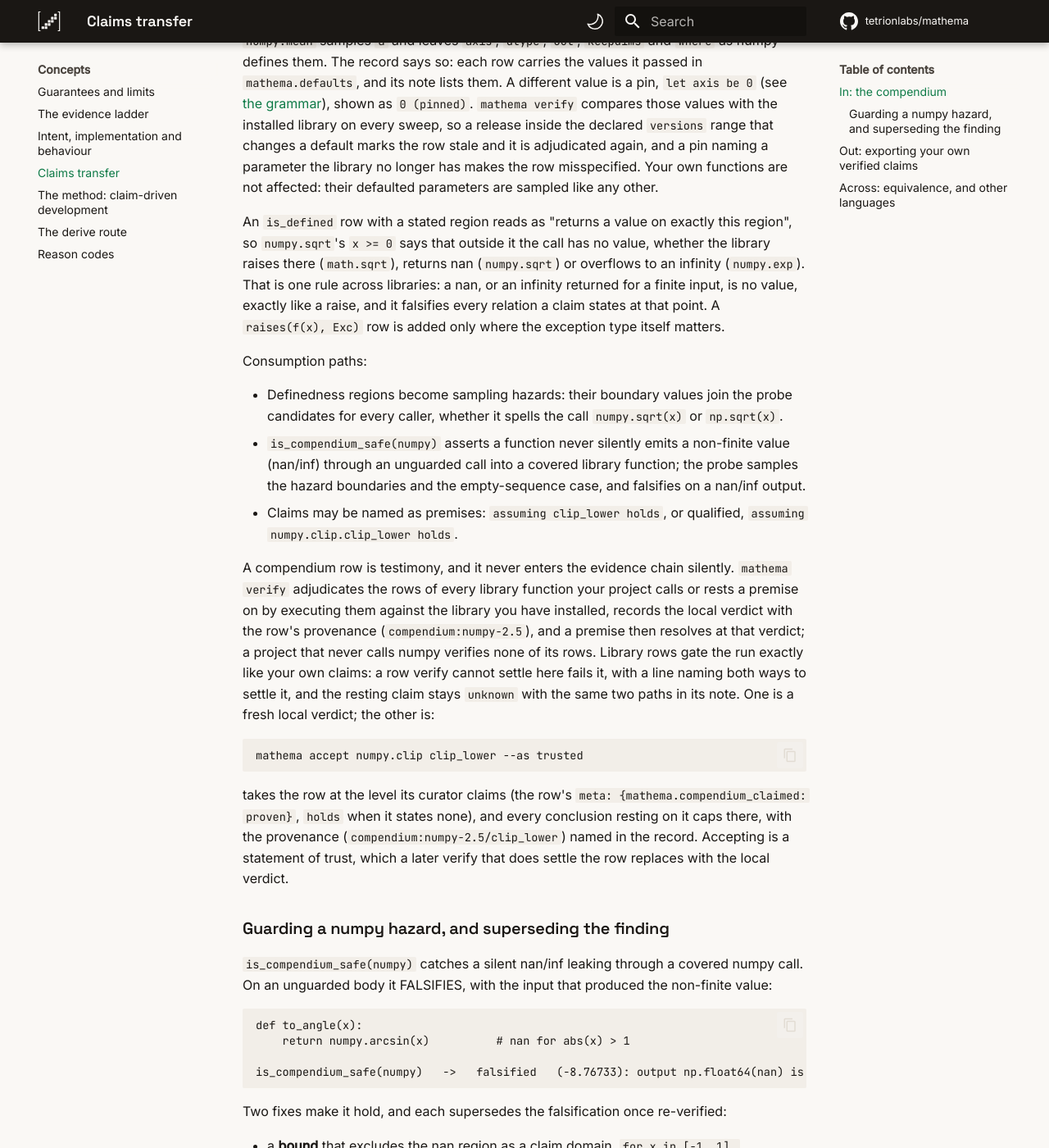
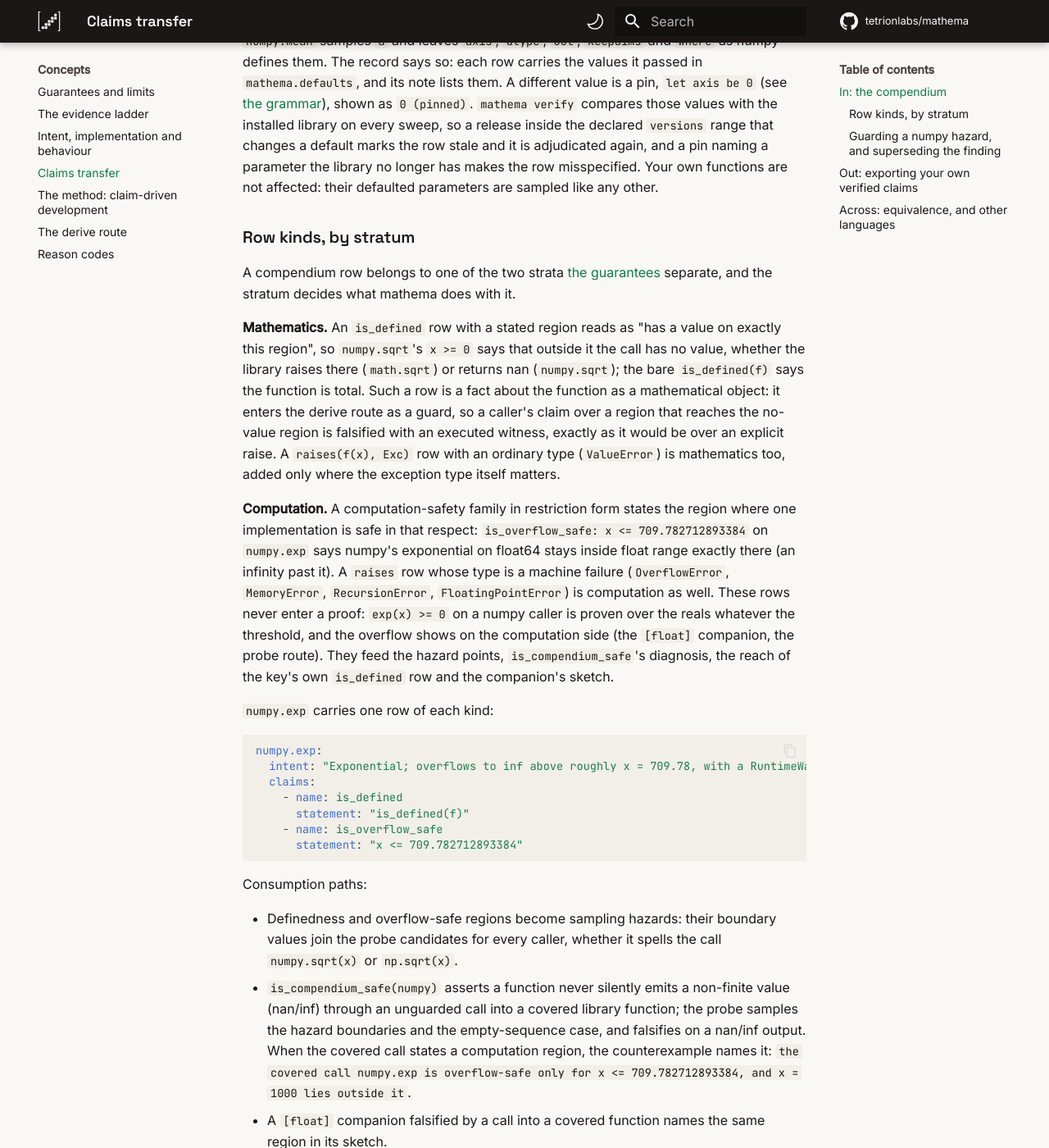
Before and after one commit to tetrionlabs/mathema, an MkDocs documentation site: the page built from docs/claims-transfer.md, in a window 1280 px wide and 1400 px high, scrolled down 1232 px. Shown: the whole window at 82% size. Built offline with MkDocs 1.6.1 and Material for MkDocs 9.7.7, drawn with Linux system fonts in a browser that asks for light colours; some of the changed text lies outside the part shown.

````diff
--- a/docs/claims-transfer.md
+++ b/docs/claims-transfer.md
@@ -65,24 +65,66 @@ adjudicated again, and a pin naming a parameter the library no longer
 has makes the row misspecified. Your own functions are not affected:
 their defaulted parameters are sampled like any other.
 
-An `is_defined` row with a stated region reads as "returns a value on
-exactly this region", so `numpy.sqrt`'s `x >= 0` says that outside it
-the call has no value, whether the library raises there (`math.sqrt`),
-returns nan (`numpy.sqrt`) or overflows to an infinity (`numpy.exp`).
-That is one rule across libraries: a nan, or an infinity returned for
-a finite input, is no value, exactly like a raise, and it falsifies
-every relation a claim states at that point. A `raises(f(x), Exc)` row
-is added only where the exception type itself matters.
+### Row kinds, by stratum
+
+A compendium row belongs to one of the two strata
+[the guarantees](guarantees.md#mathematics-and-computation) separate,
+and the stratum decides what mathema does with it.
+
+**Mathematics.** An `is_defined` row with a stated region reads as
+"has a value on exactly this region", so `numpy.sqrt`'s `x >= 0` says
+that outside it the call has no value, whether the library raises there
+(`math.sqrt`) or returns nan (`numpy.sqrt`); the bare `is_defined(f)`
+says the function is total. Such a row is a fact about the function
+as a mathematical object: it enters the derive route as a guard, so a
+caller's claim over a region that reaches the no-value region is
+falsified with an executed witness, exactly as it would be over an
+explicit raise. A `raises(f(x), Exc)` row with an ordinary type
+(`ValueError`) is mathematics too, added only where the exception type
+itself matters.
+
+**Computation.** A computation-safety family in restriction form
+states the region where one implementation is safe in that respect:
+`is_overflow_safe: x <= 709.782712893384` on `numpy.exp` says numpy's
+exponential on float64 stays inside float range exactly there (an
+infinity past it). A `raises` row whose type is a machine failure
+(`OverflowError`, `MemoryError`, `RecursionError`,
+`FloatingPointError`) is computation as well. These rows never enter a
+proof: `exp(x) >= 0` on a numpy caller is proven over the reals
+whatever the threshold, and the overflow shows on the computation side
+(the `[float]` companion, the probe route). They feed the hazard
+points, `is_compendium_safe`'s diagnosis, the reach of the key's own
+`is_defined` row and the companion's sketch.
+
+`numpy.exp` carries one row of each kind:
+
+```yaml
+numpy.exp:
+  intent: "Exponential; overflows to inf above roughly x = 709.78, with a RuntimeWarning."
+  claims:
+    - name: is_defined
+      statement: "is_defined(f)"
+    - name: is_overflow_safe
+      statement: "x <= 709.782712893384"
+```
 
 Consumption paths:
 
-- Definedness regions become sampling hazards: their boundary values
-  join the probe candidates for every caller, whether it spells the
-  call `numpy.sqrt(x)` or `np.sqrt(x)`.
+- Definedness and overflow-safe regions become sampling hazards: their
+  boundary values join the probe candidates for every caller, whether
+  it spells the call `numpy.sqrt(x)` or `np.sqrt(x)`.
 - `is_compendium_safe(numpy)` asserts a function never silently emits
   a non-finite value (nan/inf) through an unguarded call into a covered
   library function; the probe samples the hazard boundaries and the
-  empty-sequence case, and falsifies on a nan/inf output.
+  empty-sequence case, and falsifies on a nan/inf output. When the
+  covered call states a computation region, the counterexample names
+  it: `the covered call numpy.exp is overflow-safe only for x <=
+  709.782712893384, and x = 1000 lies outside it`.
+- A `[float]` companion falsified by a call into a covered function
+  names the same region in its sketch.
+- A library key's own bare `is_defined` row is adjudicated inside its
+  `is_overflow_safe` region (the function is total; where it overflows
+  is the other row's fact), and inside the carrier's range otherwise.
 - Claims may be named as premises: `assuming clip_lower holds`, or
   qualified, `assuming numpy.clip.clip_lower holds`.
 
````
Also changed, not shown: docs/conditional-claims.md (+6 -1 lines), docs/grammar.md (+27 -0 lines), docs/modes/badges.md (+8 -0 lines).
